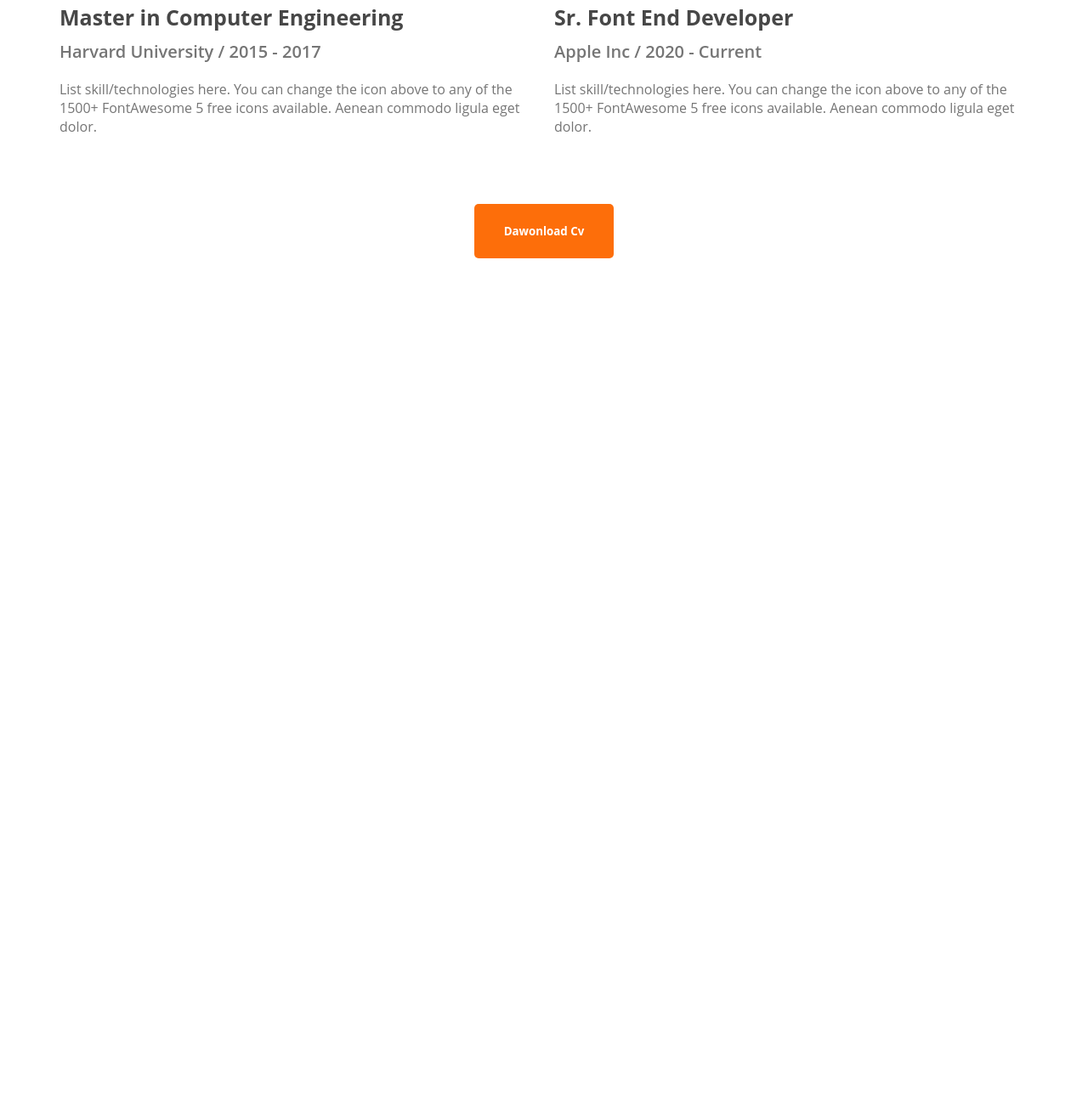
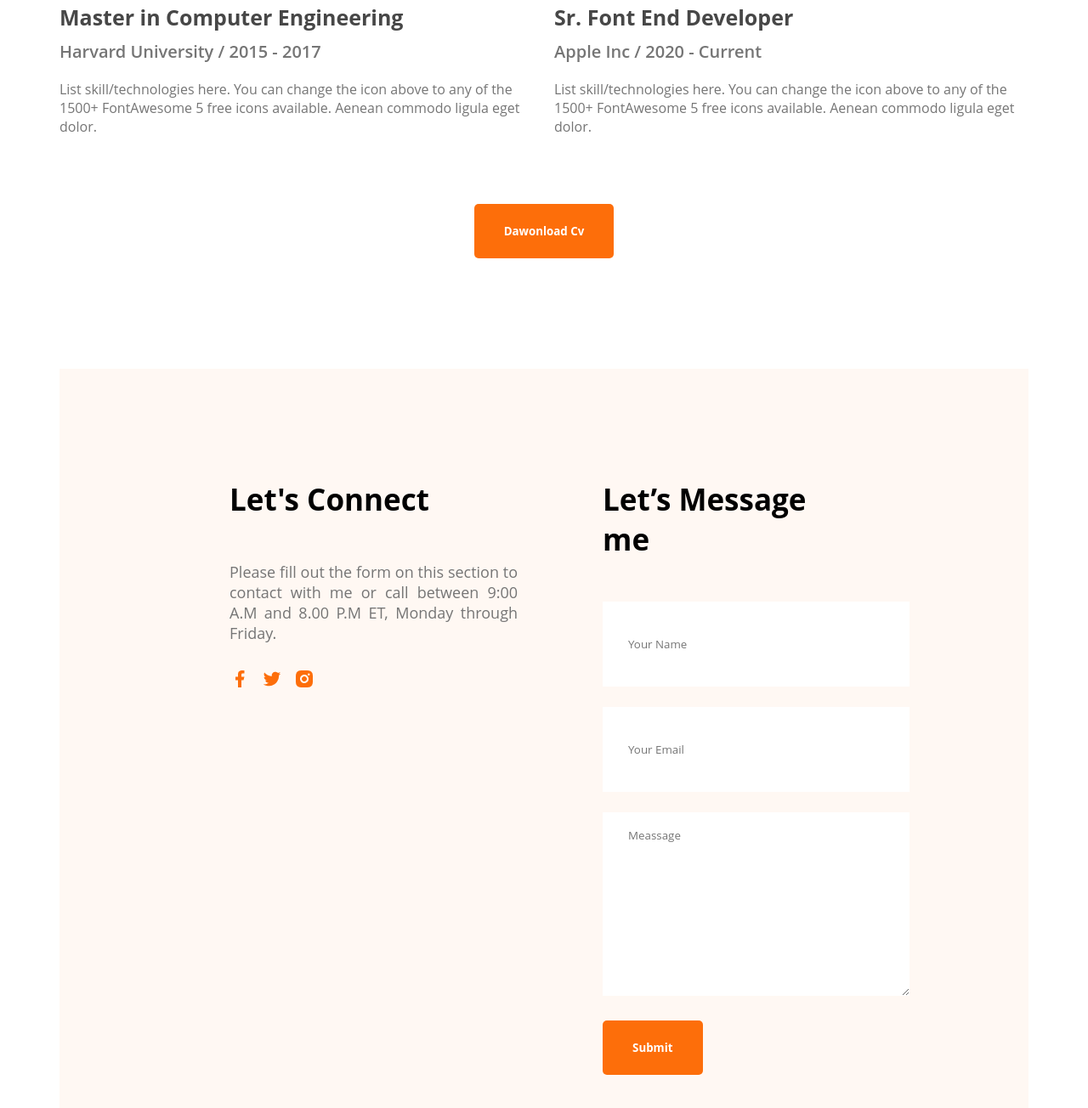
Before and after one commit to sif1t/Personal-Portfolio-Mary, a plain HTML site: page index.html in a window 1280 px wide. Shown: the part 2769-4073 px from the top of the page at 85% size. Before the commit the page ends 3073 px from the top, so only its background shows below. Drawn offline with Linux system fonts and the light colour scheme.

Commit message:
contact section complite

```diff
--- a/index.html
+++ b/index.html
@@ -145,7 +145,24 @@
         </section>
 
         <!-- contact section  -->
-
+         <section class="contact">
+              <div>
+                 <h3 class="Section-title">Let's Connect</h3>
+                 <p class="section-description">Please fill out the form on this section to contact with me or call between 9:00 A.M and 8.00 P.M ET, Monday through Friday.</p>
+                 <a href="#"><img src="images/icons/facebook.png" alt=""></a>
+                 <a href="#"><img src="images/icons/twitter.png" alt=""></a>
+                 <a href=""><img src="images/icons/insta.png" alt=""></a>
+              </div>
+             <div>
+                <h3 class="Section-title">Let’s Message me</h3>
+                <form action="">
+                    <input type="text" name="" id="" placeholder="Your Name">
+                    <input type="text" name="" id="" placeholder="Your Email">
+                    <textarea name="" id="" cols="30" rows="10" placeholder="Meassage"></textarea>
+                    <input class="btn-primary" type="submit">
+                </form>
+            </div>
+         </section>
     </main>
       <footer>
 
--- a/style.css
+++ b/style.css
@@ -182,3 +182,27 @@ main {
     margin-top: 50px;
     text-align: center;
 }
+
+/* contact styles */
+.contact{
+    display: flex;
+    gap: 100px;
+    background: #FFF8F3;
+    padding: 130px 200px;
+}
+.contact a {
+    list-style: none;
+    margin-right: 10px;
+}
+.contact .Section-title{
+    text-align: left;
+}
+.contact input[type="text"], input[type="email"], textarea{
+    margin-bottom: 24px;
+    border: 0;
+    width: 100%;
+    padding: 18px 30px;
+}
+input{
+    height: 64px;
+}
```
